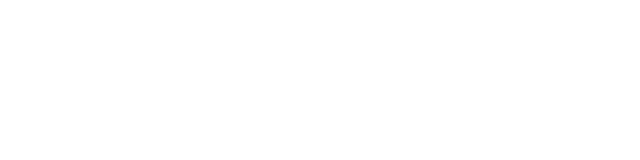
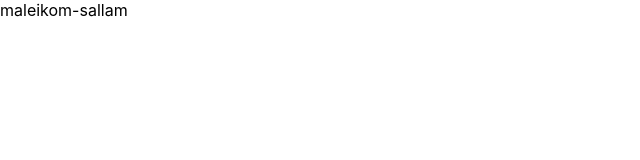
Before and after one commit to errydaycode/repoforeasycommits, a React (Create React App) app: page / in a window 1280 px wide. Shown: the top 160 px of the page, without its empty margins (0-640 px from the left). Built offline with nearby package versions, Linux system fonts and the light colour scheme.

Commit message:
react-kabzda-test-1

```diff
--- a/src/App.js
+++ b/src/App.js
@@ -10,7 +10,7 @@
 
   return (
         <div>
-
+            maleikom-sallam
       {/*<Header />*/}
       {/*    <Tech />*/}
         </div>
```
